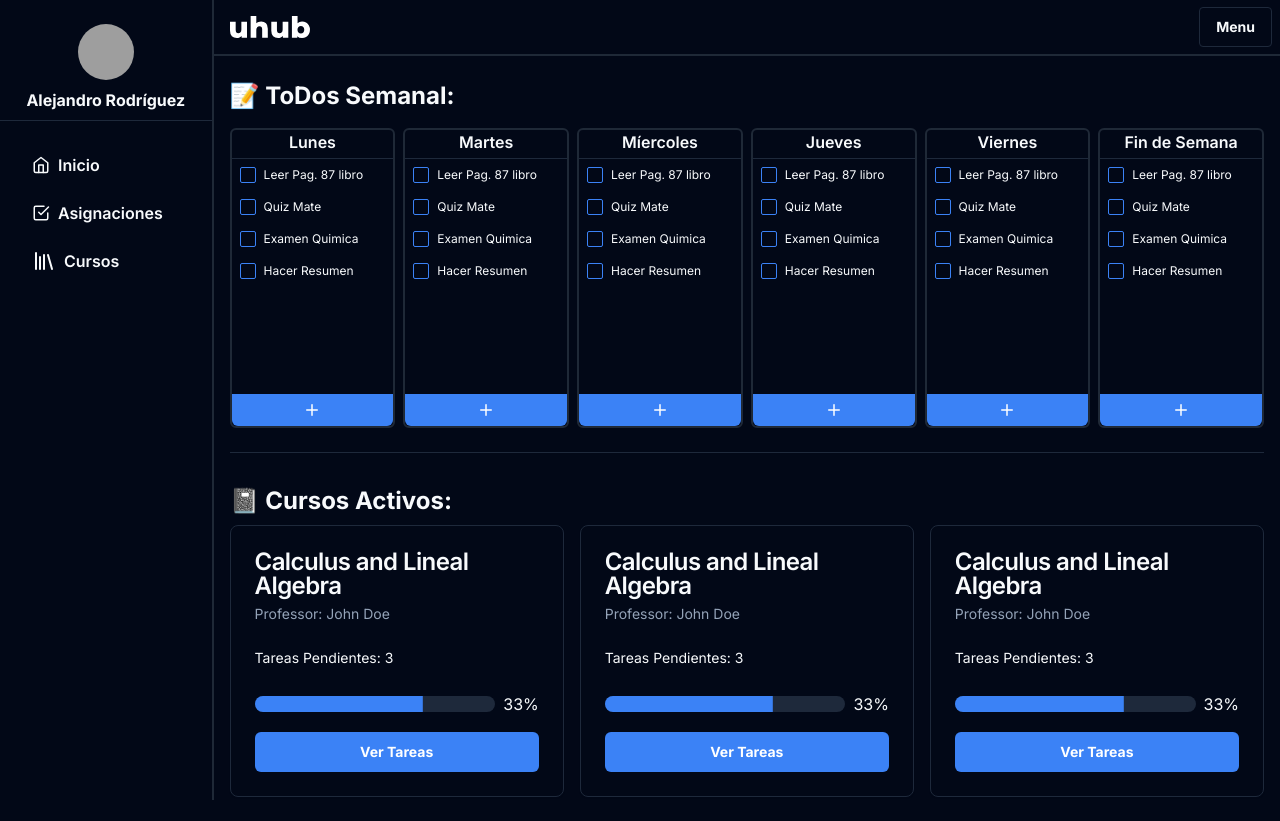
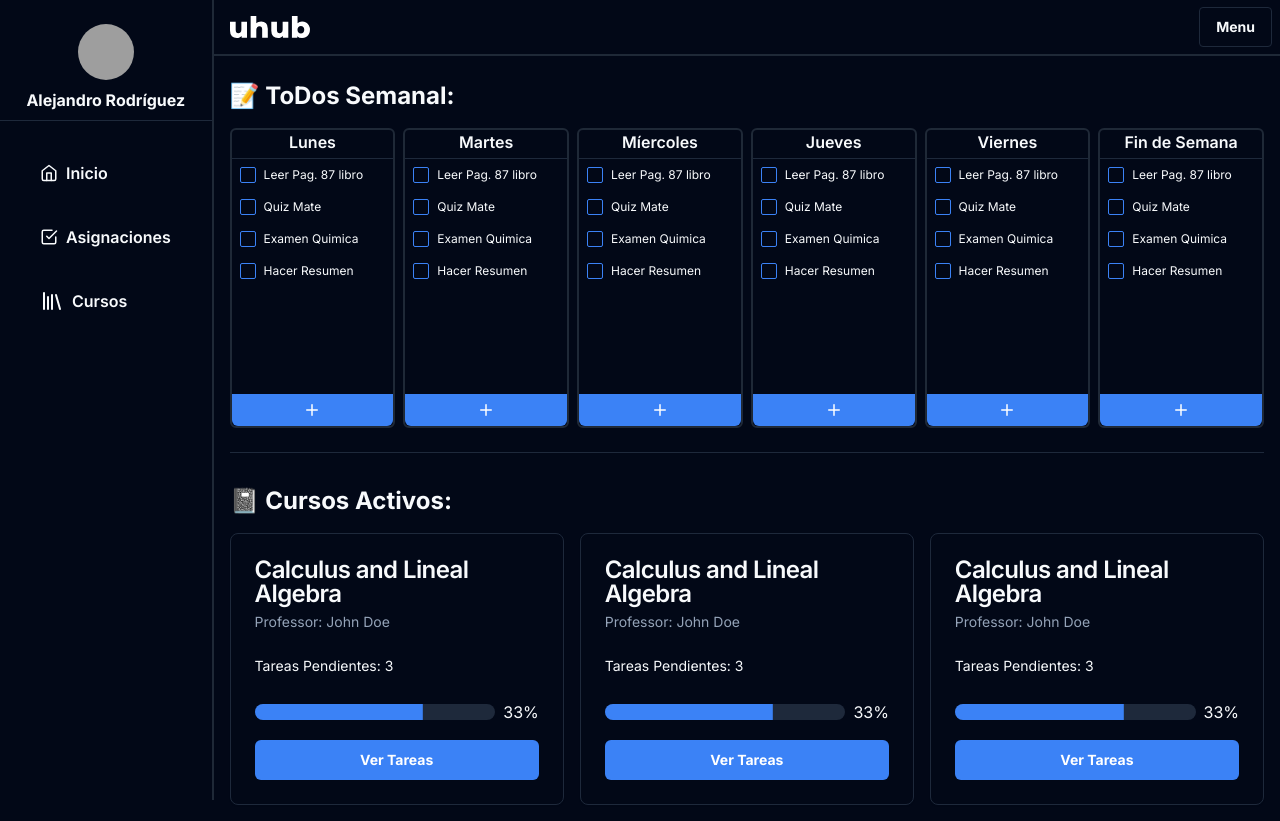
Before and after one commit to alerodriguezn/uhub, a Next.js app: page /dashboard in a window 1280 px wide. Built offline with nearby package versions, Linux system fonts and the light colour scheme; grey boxes are pictures that could not be loaded.

Commit message:
style: sidebar hover

```diff
--- a/src/components/courses/CoursesProgressGrid.tsx
+++ b/src/components/courses/CoursesProgressGrid.tsx
@@ -4,7 +4,7 @@ import { CourseCard } from "../course/CourseCard";
 export const CoursesProgressGrid = () => {
   return (
     <section>
-      <h2 className="text-2xl font-bold my-2">📓 Cursos Activos: </h2>
+      <h2 className="text-2xl font-bold mt-2 mb-4">📓 Cursos Activos: </h2>
       <div className="grid sm:grid-cols-3 gap-4">
         <CourseCard />
         <CourseCard />
--- a/src/components/ui/sidebar.tsx
+++ b/src/components/ui/sidebar.tsx
@@ -15,21 +15,21 @@ export const Sidebar = () => {
       </div>
       <Separator />
       <nav className="w-full mt-8 flex ml-8">
-        <ul className="flex flex-col justify-center gap-6">
-          <li className="flex gap-2">
-            <Link href={"/dashboard/"} className="font-semibold flex items-center gap-2">
+        <ul className="flex flex-col justify-center gap-6 ">
+          <li className="flex gap-2 w-full">
+            <Link href={"/dashboard/"} className="font-semibold flex items-center gap-2 w-full p-2 hover:bg-[#3b82f6] rounded">
               <Home size={18} />
               <span>Inicio</span>
             </Link>
           </li>
-          <li className="flex gap-2">
-            <Link href={"/dashboard/assignments"} className="font-semibold flex items-center gap-2">
+          <li className="flex gap-2 w-full">
+            <Link href={"/dashboard/assignments"} className="font-semibold flex items-center gap-2 w-full p-2 hover:bg-[#3b82f6] rounded">
               <CheckSquare size={18} />
               <span>Asignaciones</span>
             </Link>
           </li>
-          <li className="flex gap-2">
-            <Link href={"/dashboard/courses"} className="font-semibold flex items-center gap-2">
+          <li className="flex gap-2 w-full">
+            <Link href={"/dashboard/courses"} className="font-semibold flex items-center gap-2 w-full p-2 hover:bg-[#3b82f6] rounded">
               <Library />
               <span>Cursos</span>
             </Link>
```
